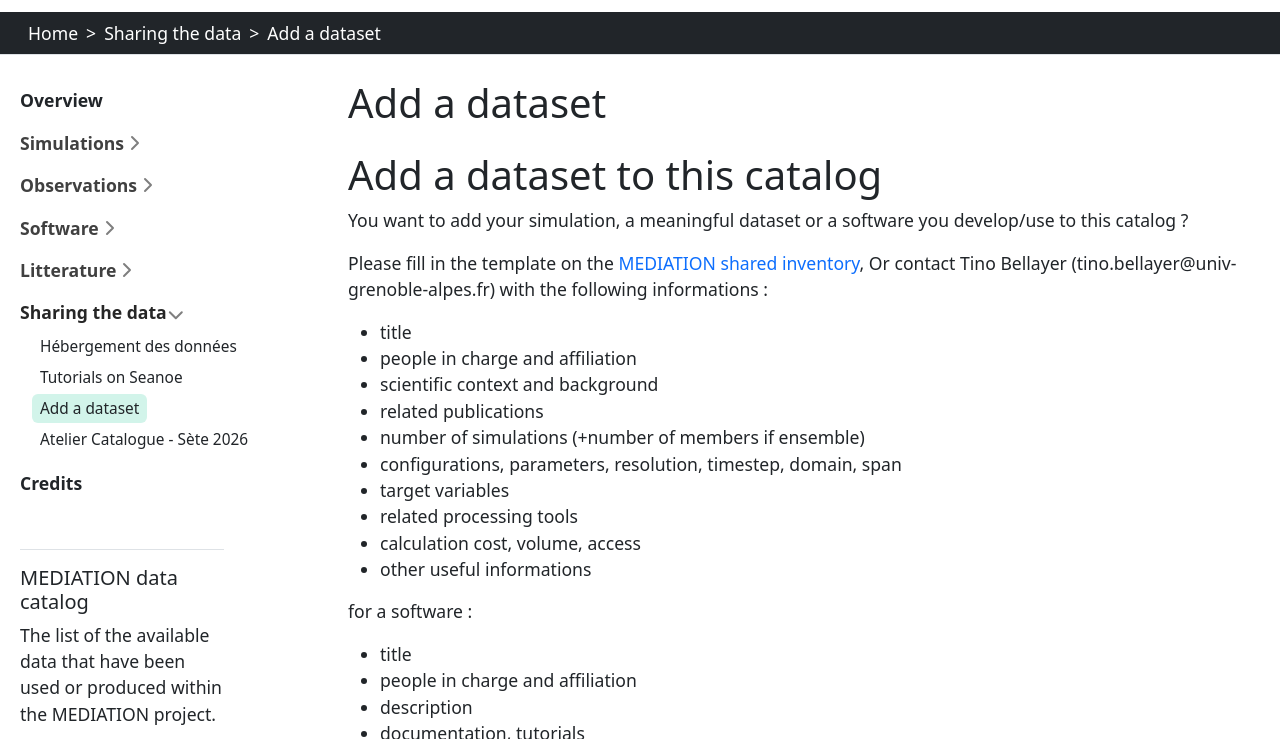
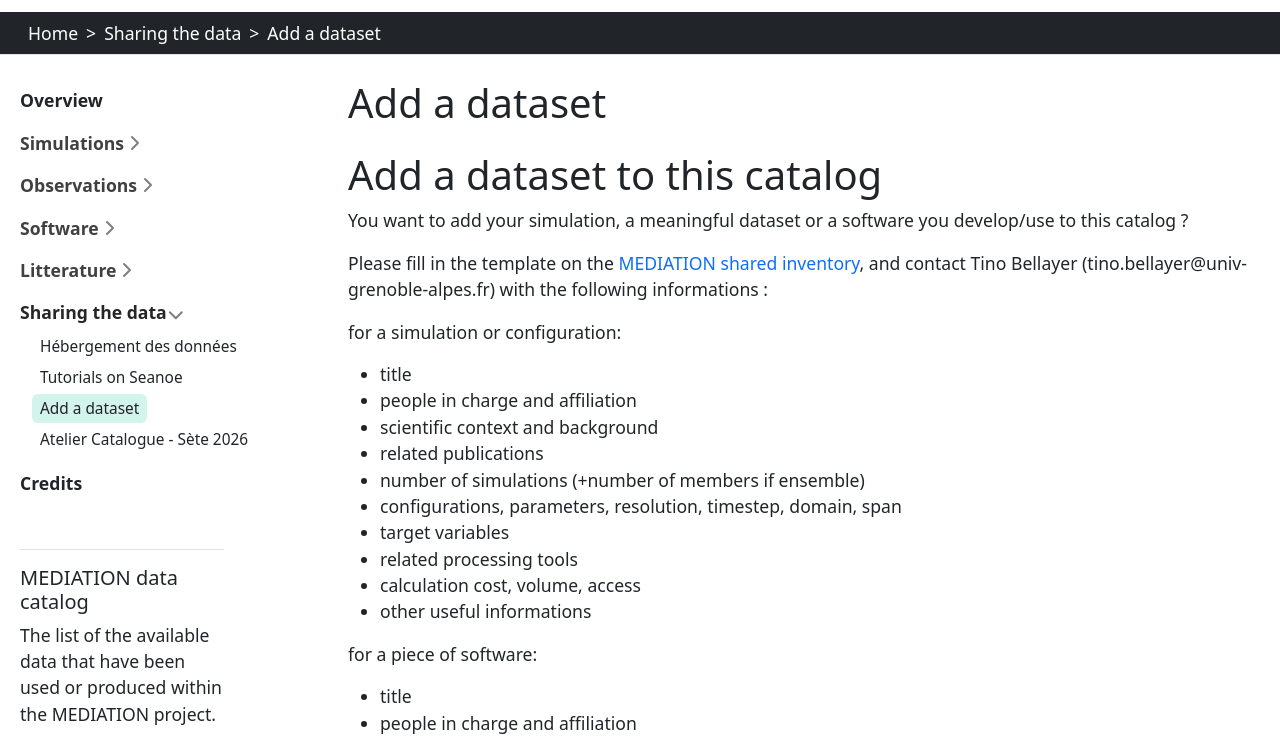
Before and after one commit to MEDIATION-ocean/mediation-catalog-webpage, a Jekyll site: the page built from content/tutorials/add-dataset.md, in a window 1280 px wide and 900 px high, cut to the strip 120-859 px from the top of the window. Built offline with Jekyll 4.4.1, drawn with Linux system fonts in a browser that asks for light colours; some of the changed text lies outside the part shown.

Commit message:
Update add-dataset.md

```diff
--- a/content/tutorials/add-dataset.md
+++ b/content/tutorials/add-dataset.md
@@ -8,9 +8,9 @@ title: Add a dataset
 
 You want to add your simulation, a meaningful dataset or a software you develop/use to this catalog ?
 
-Please fill in the template on the [MEDIATION shared inventory](https://docs.google.com/document/d/1PNQFRw5KpJkt8F20ubaSlxzxd3bDrm9yL7-ctjpuNyc/edit?pli=1&tab=t.0),
-Or contact Tino Bellayer (tino.bellayer@univ-grenoble-alpes.fr) with the following informations :
+Please fill in the template on the [MEDIATION shared inventory](https://docs.google.com/document/d/1PNQFRw5KpJkt8F20ubaSlxzxd3bDrm9yL7-ctjpuNyc/edit?pli=1&tab=t.0), and contact Tino Bellayer (tino.bellayer@univ-grenoble-alpes.fr) with the following informations :
 
+for a simulation or configuration:
   - title
   - people in charge and affiliation
   - scientific context and background
@@ -22,7 +22,7 @@ Or contact Tino Bellayer (tino.bellayer@univ-grenoble-alpes.fr) with the followi
   - calculation cost, volume, access
   - other useful informations
 
-for a software :
+for a piece of software:
 
   - title
   - people in charge and affiliation
@@ -30,3 +30,5 @@ for a software :
   - documentation, tutorials
   - access
   - other useful informations
+
+It is also possible to quickly add your dataset directly on this website, all by yourself! For this purpose, please check out the [dedicated tutorial](https://github.com/MEDIATION-ocean/mediation-catalog-webpage/blob/main/README.md) on the website git repository.
```
